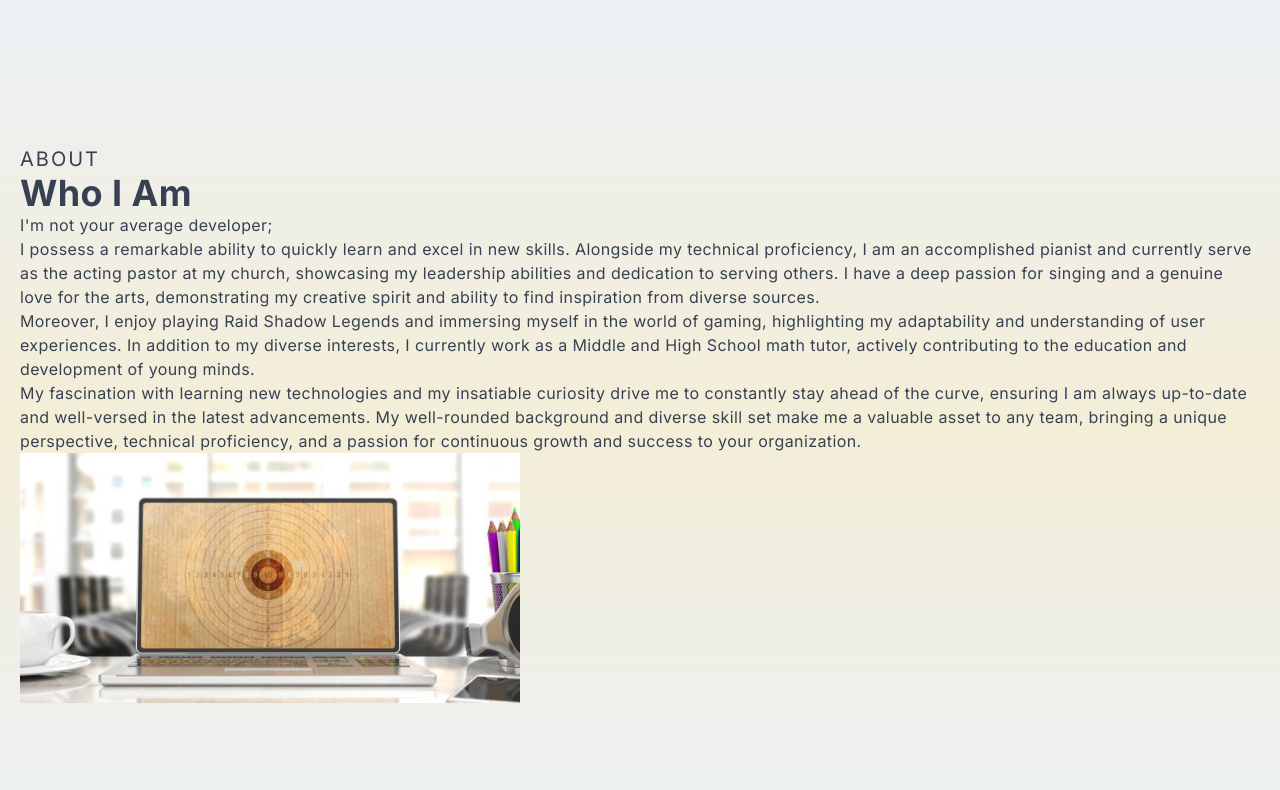
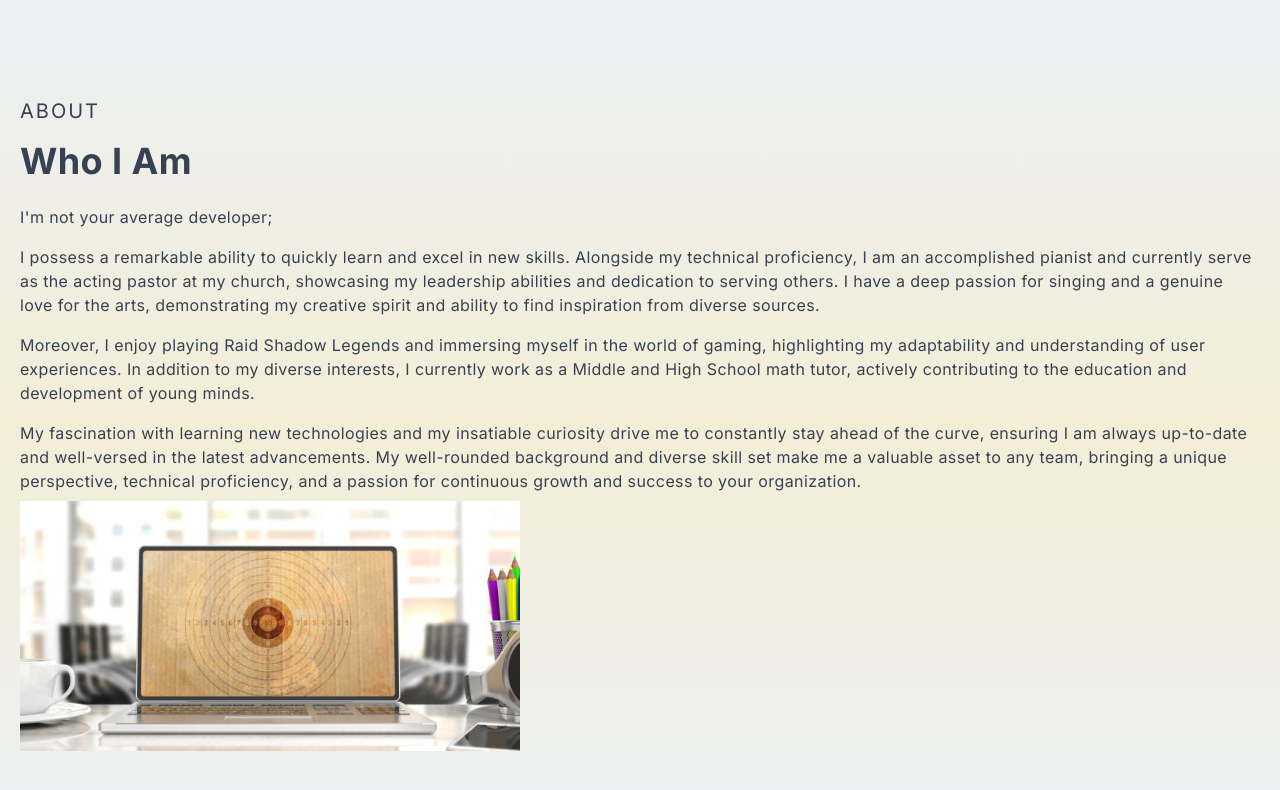
Before and after one commit to TJRelly/my-portfolio, a Next.js app: page / in a window 1280 px wide. Shown: the part 776-1566 px from the top of the page. Built offline with nearby package versions, Linux system fonts and the light colour scheme.

Commit message:
update About

```diff
--- a/components/About.jsx
+++ b/components/About.jsx
@@ -10,9 +10,9 @@ const About = () => {
       <div className="max-w-[1240px] m-auto md:grid-cols-3 gap-8">
         <div className="col-span-2">
           <p className="uppercase text-xl tracking-widest">About</p>
-          <h2>Who I Am</h2>
-          <p>{"I'm not your average developer;"}</p>
-          <p>
+          <h2 className="py-4">Who I Am</h2>
+          <p className="py-2">{"I'm not your average developer;"}</p>
+          <p className="py-2">
             I possess a remarkable ability to quickly learn and excel in new
             skills. Alongside my technical proficiency, I am an accomplished
             pianist and currently serve as the acting pastor at my church,
@@ -21,7 +21,7 @@ const About = () => {
             demonstrating my creative spirit and ability to find inspiration
             from diverse sources.
           </p>
-          <p>
+          <p className="py-2">
             Moreover, I enjoy playing Raid Shadow Legends and immersing myself
             in the world of gaming, highlighting my adaptability and
             understanding of user experiences. In addition to my diverse
@@ -29,7 +29,7 @@ const About = () => {
             actively contributing to the education and development of young
             minds.
           </p>
-          <p>
+          <p className="py-2">
             My fascination with learning new technologies and my insatiable
             curiosity drive me to constantly stay ahead of the curve, ensuring I
             am always up-to-date and well-versed in the latest advancements. My
```
